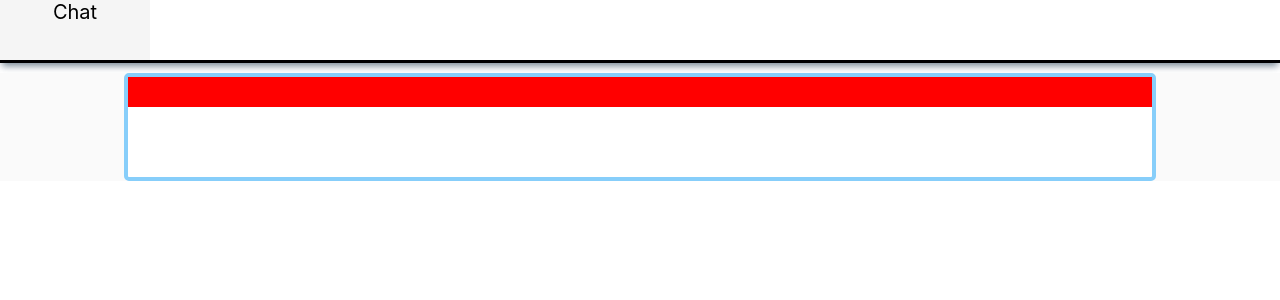
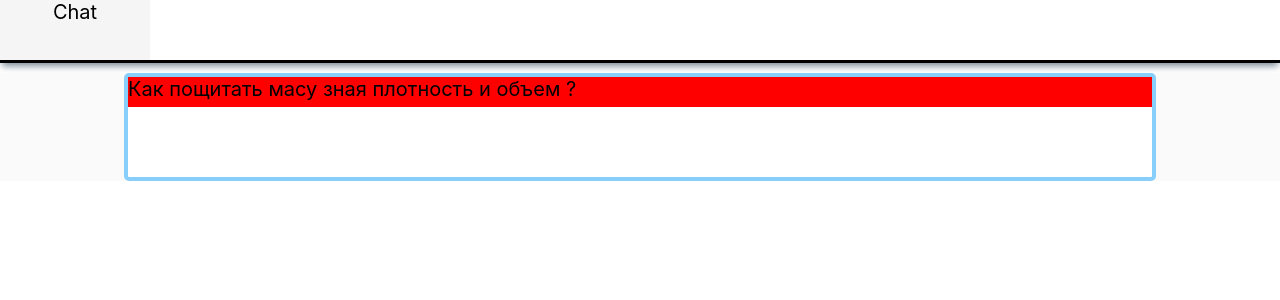
Before and after one commit to DanilErem/Forum, a React (Create React App) app in the folder frontend/: page / in a window 1280 px wide. Shown: the top 300 px of the page. Built offline with nearby package versions, Linux system fonts and the light colour scheme.

Commit message:
Update Chat.js

```diff
--- a/frontend/src/Chats/Chat/Chat.js
+++ b/frontend/src/Chats/Chat/Chat.js
@@ -5,7 +5,7 @@ class Chat extends React.Component{
         return (
             <div className={"chat-container"}>
                 <div className={"chat-header"}>
-
+                    <p>Как пощитать масу зная плотность и объем ?</p>
                 </div>
             </div>
         )
```
